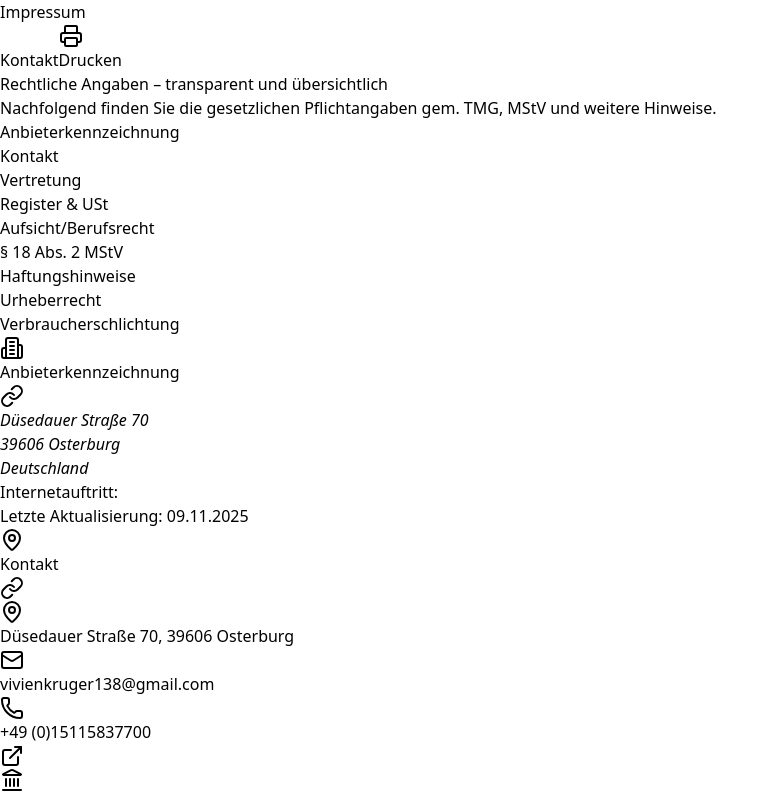
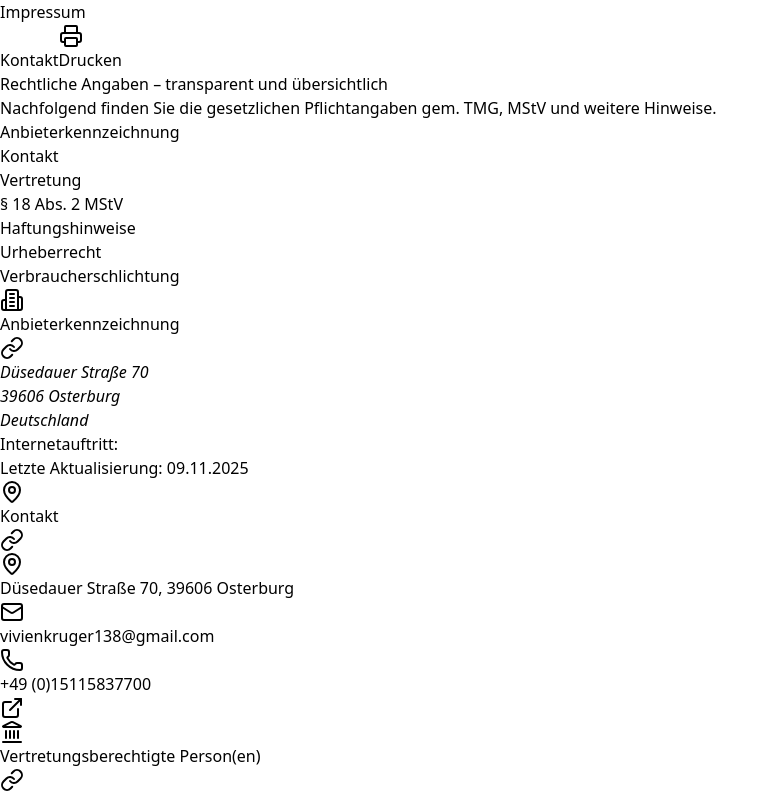
Before and after one commit to LouWare/Impressum, a React (Vite) app: page / in a window 1280 px wide. Shown: the top 796 px of the page, without its empty margins (0-778 px from the left). Built offline with nearby package versions, Linux system fonts and the light colour scheme.

Commit message:
Update App.jsx

```diff
--- a/src/App.jsx
+++ b/src/App.jsx
@@ -67,8 +67,6 @@ const sections = [
   { id: "anbieter", label: "Anbieterkennzeichnung" },
   { id: "kontakt", label: "Kontakt" },
   { id: "vertretung", label: "Vertretung" },
-  { id: "register", label: "Register & USt" },
-  { id: "aufsicht", label: "Aufsicht/Berufsrecht" },
   { id: "verantwortlich", label: "§ 18 Abs. 2 MStV" },
   { id: "haftung", label: "Haftungshinweise" },
   { id: "urheberrecht", label: "Urheberrecht" },
```
